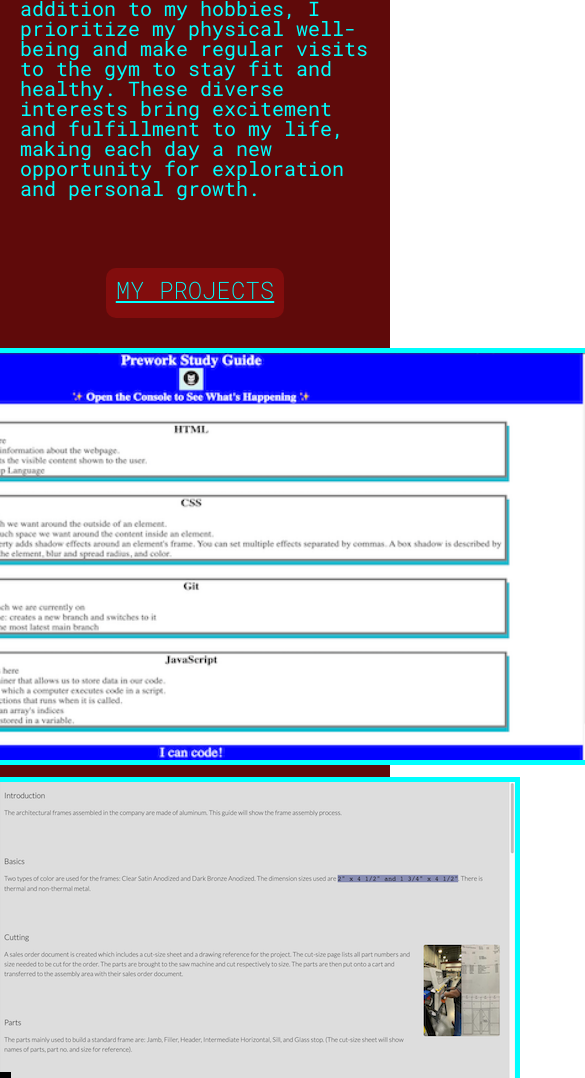
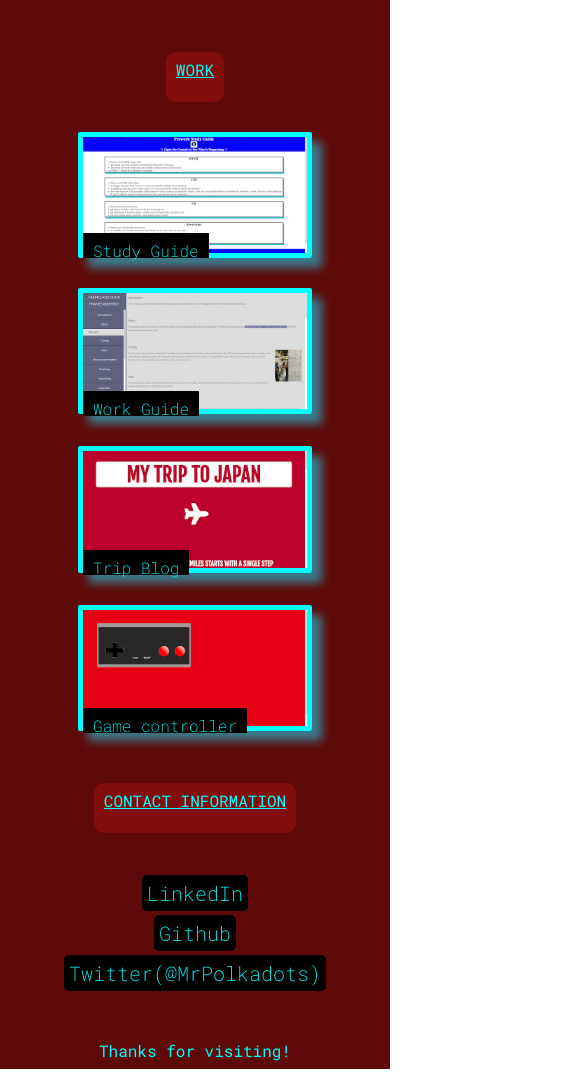
Before and after one commit to MrPolkadot/my-portfolio, a plain HTML site: page index.html in a window 390 px wide. Shown: the part 922-2000 px from the top of the page, 585 px wide, since content can reach past the window. Drawn offline with Linux system fonts and the light colour scheme.

Commit message:
Add media queries for appropriate device responsiveness.

```diff
--- a/assets/css/reset.css
+++ b/assets/css/reset.css
@@ -4,7 +4,6 @@
     padding: 0;
     box-sizing: border-box;
     list-style: none;
-
 }
 
 /*Gives the body element a parent height to compare against */
--- a/assets/css/style.css
+++ b/assets/css/style.css
@@ -1,6 +1,8 @@
 * {
     color: var(--color);
 }
+
+/* Created variables to reduce same use of values on certain selectors */
 :root {
     --color: aqua;
     --background-color: rgb(95, 10, 10);
@@ -9,13 +11,15 @@
     --padding-top: 50px;
 }
 
+a {
+    text-decoration: none;
+}
 
 #top {
     display: flex;
     justify-content: space-between;
     align-items: center;
     position: relative;
-
     height: 200px;
 }
 
@@ -29,7 +33,7 @@
 .header-image {
     position: absolute;
     height: auto;
-    width: 100%;
+    max-width: 100%;
     z-index: -1;
 }
 
@@ -45,8 +49,22 @@
     font-weight: var(--font-weight);
 }
 
+/*This media query will modify the navigation bar according to the device size*/
+@media screen and (max-width:992px) {
+    #top {
+        display: flex;
+        flex-direction: column;
+        align-items: center;
+        justify-content: space-between;
+    }
+    .nav-list {
+        display: flex;
+        flex-direction: column;
+        gap: 10px;
+    }
+}
+
 .nav-list a {
-    text-decoration: none;
     font-size: 32px;
     color: var(--color);
     transition: 0.5s;
@@ -110,15 +128,29 @@ h2 {
 
 .project-list img {
     border: solid 5px;
-    border-radius: 0px;
+    border-radius: 2px;
+    box-shadow: 10px 10px 10px rgb(59, 122, 141);
 }
 
 .project-list img:hover {
-    opacity: 0.5;
+    opacity: 0.8;
+}
+
+@media screen  and (max-width: 1460px) {
+    .project-list {
+        display: flex;
+        flex-direction: column;
+    }
+}
+
+.grow {
+    display: flex;
+    flex-direction: row;
+    flex: 2;
 }
 
 .grow img {
-    width: 800px;
+    width: 900px;
 }
 
 .text-box {
@@ -136,8 +168,117 @@ h2 {
 }
 
 .contact-section {
-    text-decoration: var(--text-underline);
+    display: flex;
+    flex-direction: column;
+    justify-content: space-evenly;
+    align-items: center;
+    height: 300px;
     background-color: var(--background-color);
 }
 
-#message {}
+.contact-list {
+    display: flex;
+    justify-content: space-between;
+    gap: 20px;
+}
+
+.contact-list a {
+    font-size: 32px;
+    background-color: black;
+    border-radius: 5px;
+    padding: 5px;
+}
+
+.contact-list a:hover {
+    color: red;
+    background-color: aqua;
+}
+
+#message {
+    background-color: var(--background-color);
+    text-align: center;
+    padding: 10px;
+}
+
+/* Media queries for the responsive device settings */
+
+@media screen and (min-width:320px) and (max-width:768px){
+    * {
+        font-size: 1rem;
+        font-weight: 300;
+    }
+
+    h1, h2, h3 {
+        font-weight: 500;
+    }
+
+    img {
+        width: 75%;
+    }
+
+    .header-image {
+        width: auto;
+        height: 100%;
+    }
+
+    .intro p {
+        font-size: 14px;
+    }
+
+    .grow {
+        flex: 1;
+    }
+
+    .grow img {
+        width: 75%;
+
+    }
+
+    .project-list {
+        display: flex;
+        flex-direction: column;
+        align-items: center;
+        justify-content: center;
+        margin-left: 20%;
+        gap: 30px;
+    }
+
+    .project-list p {
+        height: 25px;
+        padding: 10px;
+        margin-top: -25px;
+    }
+
+    .contact-list {
+        display: flex;
+        flex-direction: column;
+        align-items: center;
+    }
+
+    .contact-list a {
+        font-size: 20px;
+    }
+
+}
+
+@media screen and (min-width:769px) and (max-width:1157px){
+    .header-image {
+        height: 100%;
+        width: auto;
+    }
+
+    .grow {
+        flex: 1 0;
+    }
+
+    .grow img {
+        width: 100%;
+
+    }
+}
+
+@media screen and (min-width:1451px) {
+    .header-image {
+        width: 100%;
+    }
+}
--- a/index.html
+++ b/index.html
@@ -21,7 +21,7 @@
         <nav id="navbar">
             <ul class="nav-list">
                 <li><a href="#about-me">About me</a></li>
-                <li><a href="#projects">Projects</a></li>
+                <li><a href="#projects">Work</a></li>
                 <li><a href="#contact-info">Contact me</a></li>
             </ul>
         </nav>
@@ -29,7 +29,7 @@
     <!--The id's added in the sections are used to link them to the list items from the nav list items.-->
     <main>
         <section id="about-me" class="intro">
-            <img class="profile-image" src="./assets/images/profile-image.jpeg" alt="Profile image of Salvador Mejia.">
+            <img class="profile-image" src="./assets/images/profile-image.jpeg" alt="Profile image of Salvador Mejia."><span>SALVADOR MEJIA</span>
             <h2>
                 ABOUT ME
             </h2>
@@ -48,30 +48,30 @@
         </section>
         <section id="projects" class="project-section">
             <h2>
-                MY PROJECTS
+                WORK
             </h2>
             <div class="project-list">
                 <!--The "target=_blank" attribute will open a new tab in the browser when the link is selected.-->
                 <div>
                     <a class="grow text-box" href="https://mrpolkadot.github.io/pre-work-study-guide/" target="_blank"><img
                             src="./assets/images/prework-study-guide.png" alt="A study guide webpage."></a>
-                    <p>Study Guide</p>
+                    <p><a href="https://mrpolkadot.github.io/pre-work-study-guide/">Study Guide</a></p>
                 </div>
                 <div>
                     <a class="text-box" href="https://codepen.io/Mr_Polkadots/full/XWVjdYL" target="_blank"><img
                             src="./assets/images/work-manual.png" alt="An assembly job manual webpage."></a>
-                    <p>Work Guide</p>
+                    <p><a href="https://codepen.io/Mr_Polkadots/full/XWVjdYL">Work Guide</a></p>
                 </div>
                 <div>
                     <a class="text-box" href="https://codepen.io/Mr_Polkadots/full/zYpzgxy" target="_blank"><img
                             src="./assets/images/japan-trip.png"
                             alt="A webpage screenshot with the title of 'Trip to Japan'."></a>
-                    <p>Trip Blog</p>
+                    <p><a href="https://codepen.io/Mr_Polkadots/full/zYpzgxy">Trip Blog</a></p>
                 </div>
                 <div>
                     <a class="text-box" href="https://codepen.io/Mr_Polkadots/full/WNdrKjQ" target="_blank"><img
                             src="./assets/images/game-controller.png" alt="A retro game controller design."></a>
-                    <p>Game controller</p>
+                    <p><a href="https://codepen.io/Mr_Polkadots/full/WNdrKjQ">Game controller</a></p>
                 </div>
             </div>
         </section>
@@ -82,7 +82,7 @@
             <ul class="contact-list">
                 <li><a href="https://www.linkedin.com/in/salvador-mejia-579785231/" target="_blank">LinkedIn</a></li>
                 <li><a href="https://github.com/MrPolkadot" target="_blank">Github</a></li>
-                <li><a href="https://twitter.com/MrPolkadots" target="_blank">Twitter (@MrPolkadots)</a></li>
+                <li><a href="https://twitter.com/MrPolkadots" target="_blank">Twitter(@MrPolkadots)</a></li>
             </ul>
         </section>
     </main>
```
Also changed, not shown: 1 other file.
